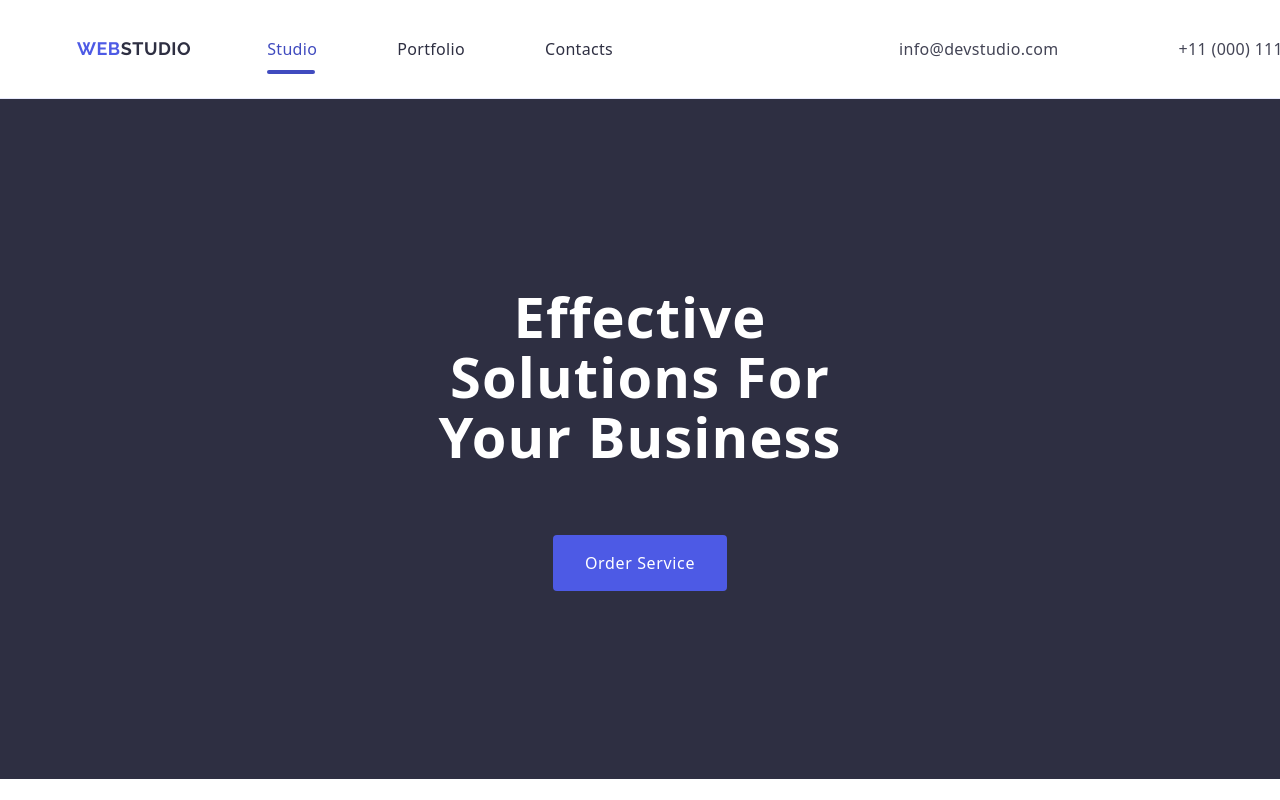
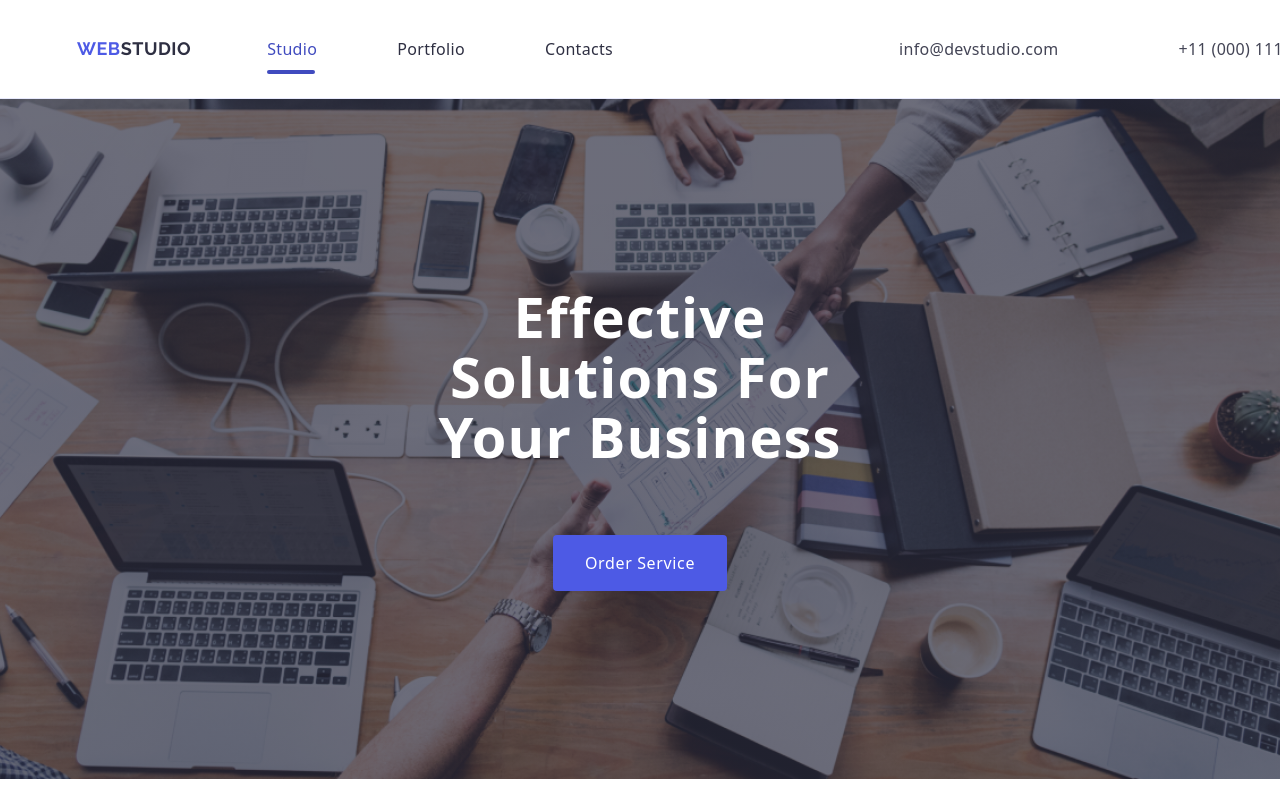
Before and after one commit to TarikSanich/goit-markup-hw-06, a plain HTML site: page index.html in a window 1280 px wide. Shown: the top 800 px of the page. Drawn offline with nearby package versions, Linux system fonts and the light colour scheme.

Commit message:
Update hero.css1

```diff
--- a/css/layout/hero.css
+++ b/css/layout/hero.css
@@ -7,7 +7,7 @@
     margin-left: auto;
     padding-top: 188px;
     padding-bottom: 188px;
-    background-image: linear-gradient(rgba(46, 47, 66, 0.7), rgba(46, 47, 66, 0.7)), url(../images/people-office-mobile.jpg);
+    background-image: linear-gradient(rgba(46, 47, 66, 0.7), rgba(46, 47, 66, 0.7)), url(/images/people-office-mobile.jpg);
     max-width: 767px;
     background-repeat: no-repeat;
     background-position: center;
@@ -65,7 +65,7 @@
             margin-left: auto;
             padding-top: 188px;
             padding-bottom: 188px;
-            background-image: linear-gradient(rgba(46, 47, 66, 0.7), rgba(46, 47, 66, 0.7)), url(./images/people-office-tab.jpg);
+            background-image: linear-gradient(rgba(46, 47, 66, 0.7), rgba(46, 47, 66, 0.7)), url(/images/people-office-tab.jpg);
             max-width: 1023px;
             background-repeat: no-repeat;
             background-position: center;
@@ -115,7 +115,7 @@
     margin-left: auto;
     padding-top: 188px;
     padding-bottom: 188px;
-    background-image: linear-gradient(rgba(46, 47, 66, 0.7), rgba(46, 47, 66, 0.7)), url(../images/people-office.jpg);
+    background-image: linear-gradient(rgba(46, 47, 66, 0.7), rgba(46, 47, 66, 0.7)), url(/images/people-office.jpg);
     max-width: 1440px;
     background-repeat: no-repeat;
     background-position: center;
```
